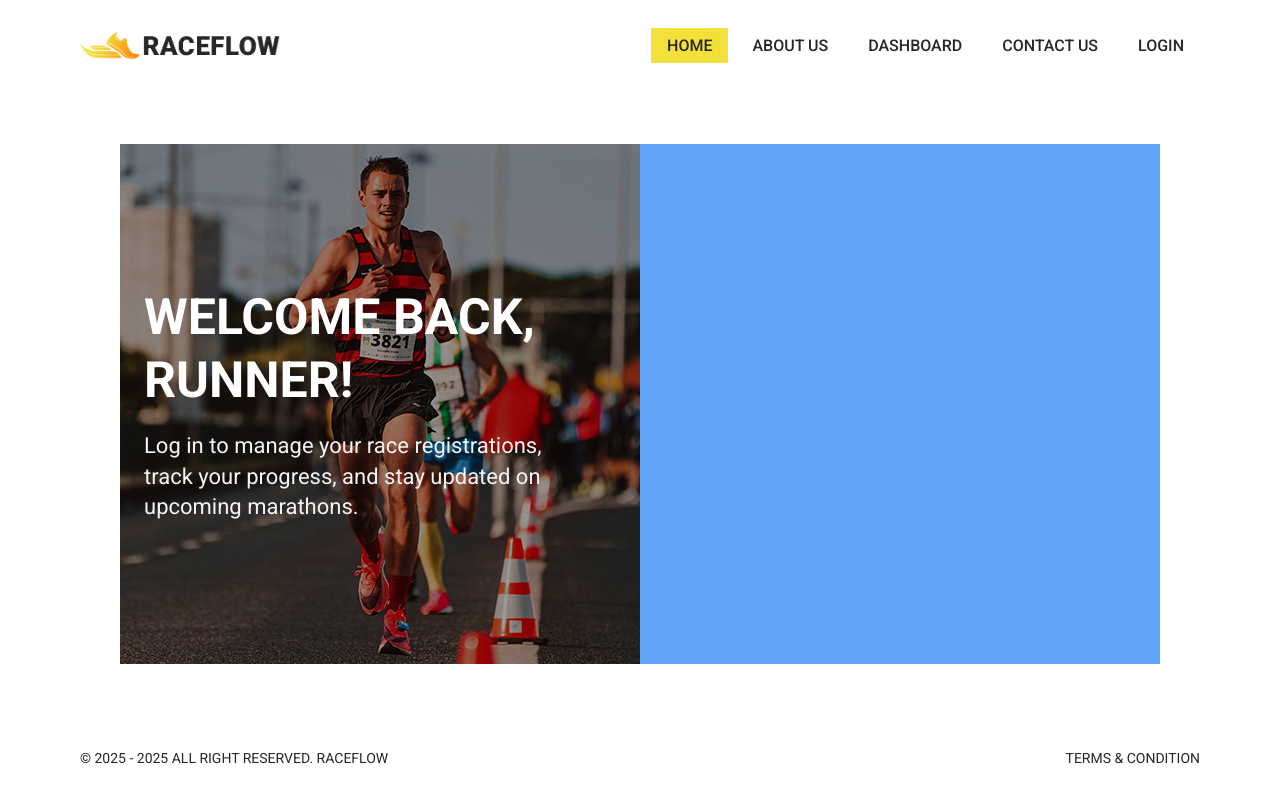
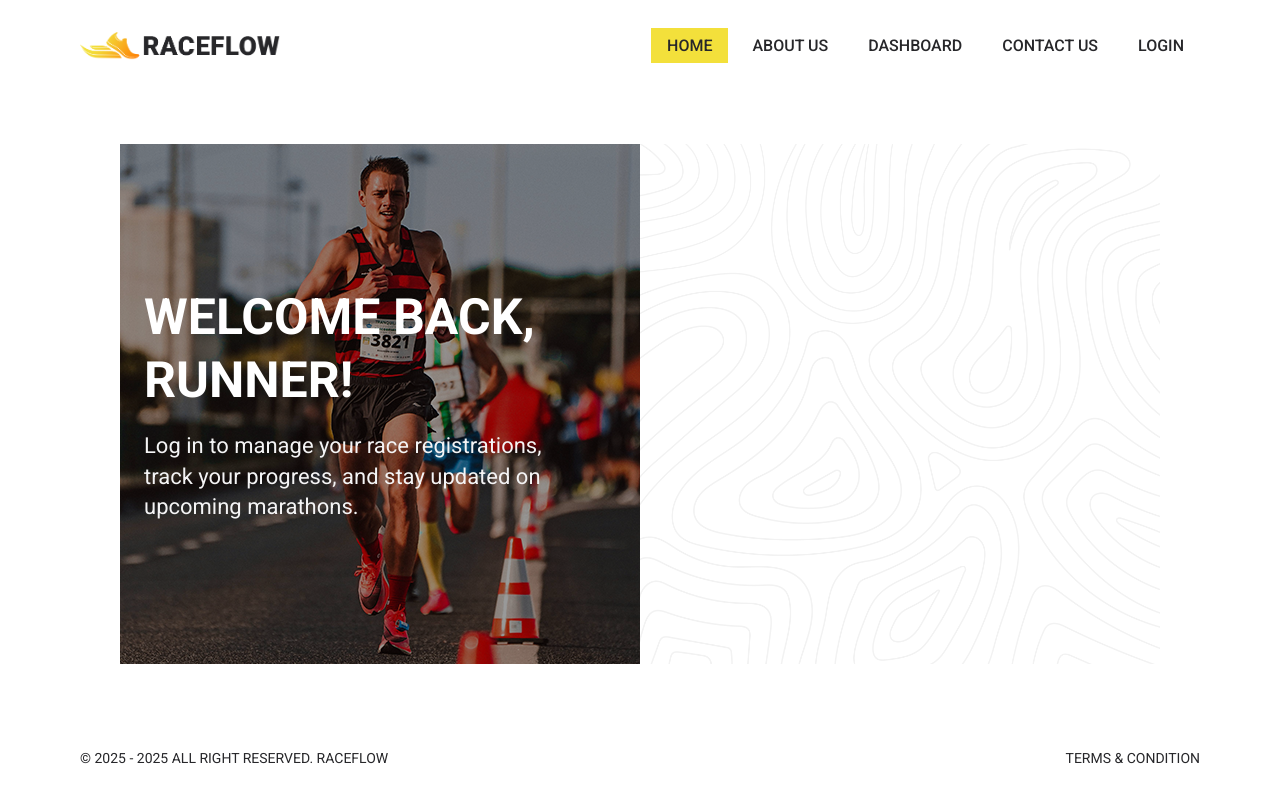
Before and after one commit to devrakibulrahman/raceflow-client-side, a React (Vite) app: page /auth/login in a window 1280 px wide. Built offline with nearby package versions, Linux system fonts and the light colour scheme.

Commit message:
login page component pattern added as a image done on 01/03/2025 at 06:47 pm

```diff
--- a/src/pages/LoginPage.jsx
+++ b/src/pages/LoginPage.jsx
@@ -16,8 +16,10 @@ const LoginPage = () => {
                                     </div>
                                 </div>
                             </div>
-                            <div className="w-full h-[350px] bg-blue-400 md:min-h-full">
+                            <div className="w-full h-[350px] bg-pattern bg-cover bg-center bg-no-repeat opacity-5 relative md:min-h-full">
+                                <div className="w-full h-full absolute top-0 left-0">
 
+                                </div>
                             </div>
                         </div>
                     </div>
```
